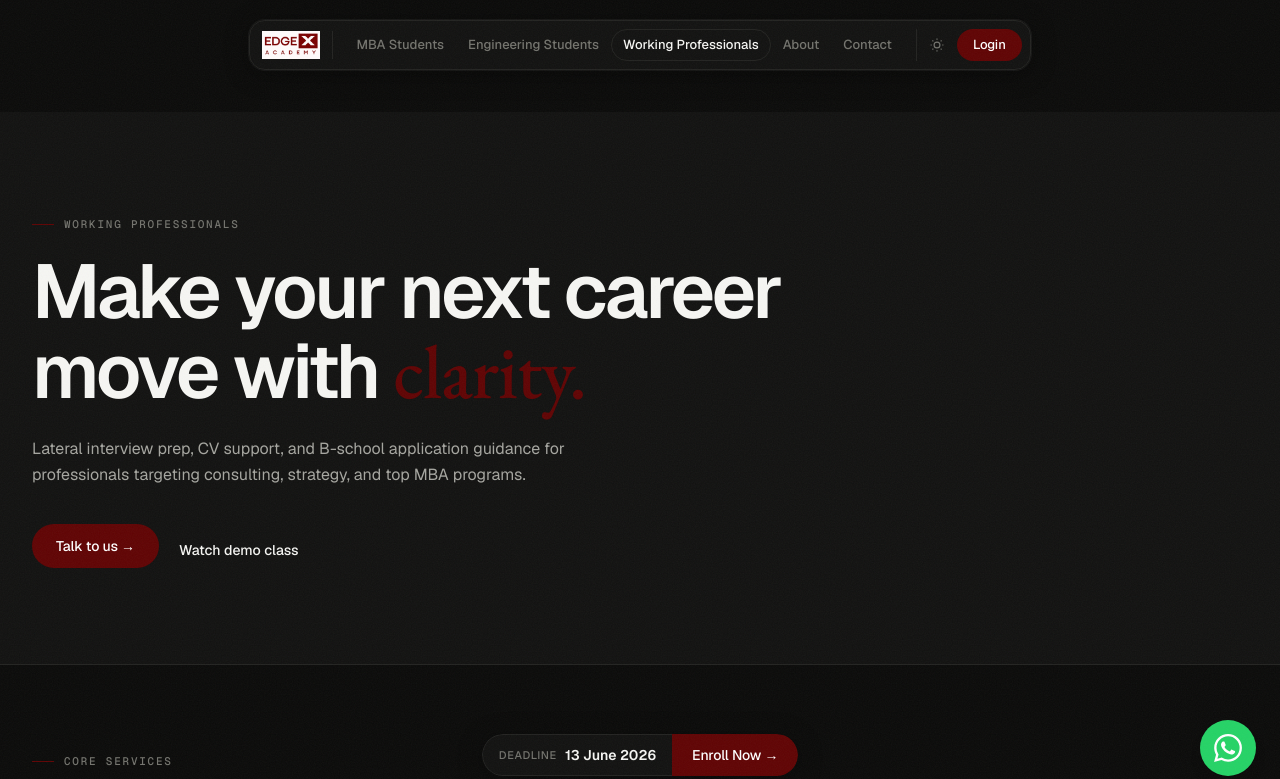
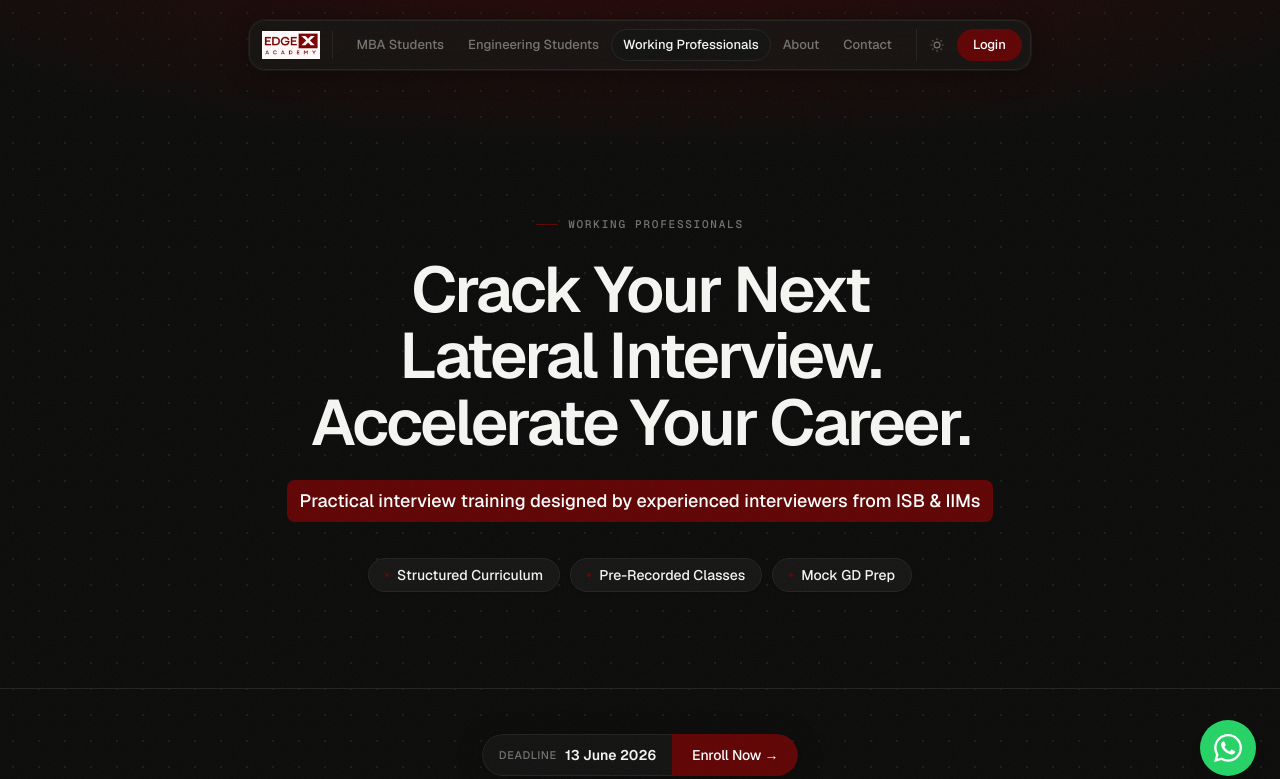
Before and after one commit to nerdshouse/edgex, a Next.js app: page /working-professionals in a window 1280 px wide. Shown: the top 779 px of the page. Built offline with nearby package versions, Linux system fonts and the light colour scheme.

Commit message:
Redesign working-professionals hero to match MBA/engineering informational style
Drop the CTA buttons and dot-pattern-free hero; match the centered, no-CTA
hero pattern used on the MBA and engineering pages, with new lateral-interview
focused copy and a maroon-highlighted subhead.

```diff
--- a/src/app/working-professionals/page.tsx
+++ b/src/app/working-professionals/page.tsx
@@ -66,25 +66,36 @@ export default function WorkingProfessionalsPage() {
   return (
     <>
       <Navbar />
-      <main className="min-h-screen bg-[var(--bg)] pt-28">
-        <section className="py-16 sm:py-24 border-b border-[var(--border)] bg-[var(--bg-secondary)]">
-          <div className="max-w-7xl mx-auto px-5 sm:px-8">
+      <main className="dot-page min-h-screen">
+        {/* Hero - informational only, no CTAs */}
+        <section className="relative overflow-hidden border-b border-[var(--border)] pt-44 pb-16 sm:pt-52 sm:pb-24">
+          {/* editorial backdrop — glow only; dots come from the page background */}
+          <div className="absolute inset-0 pointer-events-none" aria-hidden>
+            <div className="hero-glow absolute inset-x-0 top-0 h-[62%]" />
+          </div>
+
+          <div className="relative max-w-4xl mx-auto px-5 sm:px-8 text-center">
             <PageEnter>
-              <p className="section-label mb-5">Working Professionals</p>
-              <h1 className="section-title text-[clamp(2.5rem,6vw,4.75rem)] mb-6 max-w-[16ch]">
-                Make your next career move with{" "}
-                <span className="serif-i text-[var(--accent)]">clarity.</span>
+              <p className="section-label mb-6">Working Professionals</p>
+              <h1 className="section-title text-[clamp(2.25rem,5.5vw,4rem)] mb-6 text-balance">
+                Crack Your Next Lateral Interview. Accelerate Your Career.
               </h1>
-              <p className="text-[var(--text-secondary)] text-base max-w-xl leading-relaxed mb-9">
-                Lateral interview prep, CV support, and B-school application guidance for professionals targeting consulting, strategy, and top MBA programs.
+              <p className="mb-9">
+                <span className="inline-block rounded-lg bg-[var(--accent)] px-3 py-1.5 text-white text-base sm:text-lg font-medium leading-relaxed text-balance">
+                  Practical interview training designed by experienced interviewers from ISB &amp; IIMs
+                </span>
               </p>
-              <div className="flex flex-wrap items-center gap-3">
-                <Link href="/contact" className="btn-primary text-sm px-6 py-3 rounded-full">
-                  Talk to us →
-                </Link>
-                <Link href="/demo" className="u-link text-sm font-medium text-[var(--text-primary)] px-2 py-2.5">
-                  Watch demo class
-                </Link>
+
+              <div className="flex flex-wrap justify-center gap-2.5">
+                {["Structured Curriculum", "Pre-Recorded Classes", "Mock GD Prep"].map((chip) => (
+                  <span
+                    key={chip}
+                    className="inline-flex items-center gap-2 rounded-full border border-[var(--border)] bg-[var(--bg-card)] px-4 py-1.5 text-sm font-medium text-[var(--text-primary)] shadow-[var(--shadow-card)]"
+                  >
+                    <span className="h-1 w-1 rounded-full bg-[var(--accent)]" aria-hidden />
+                    {chip}
+                  </span>
+                ))}
               </div>
             </PageEnter>
           </div>
```
